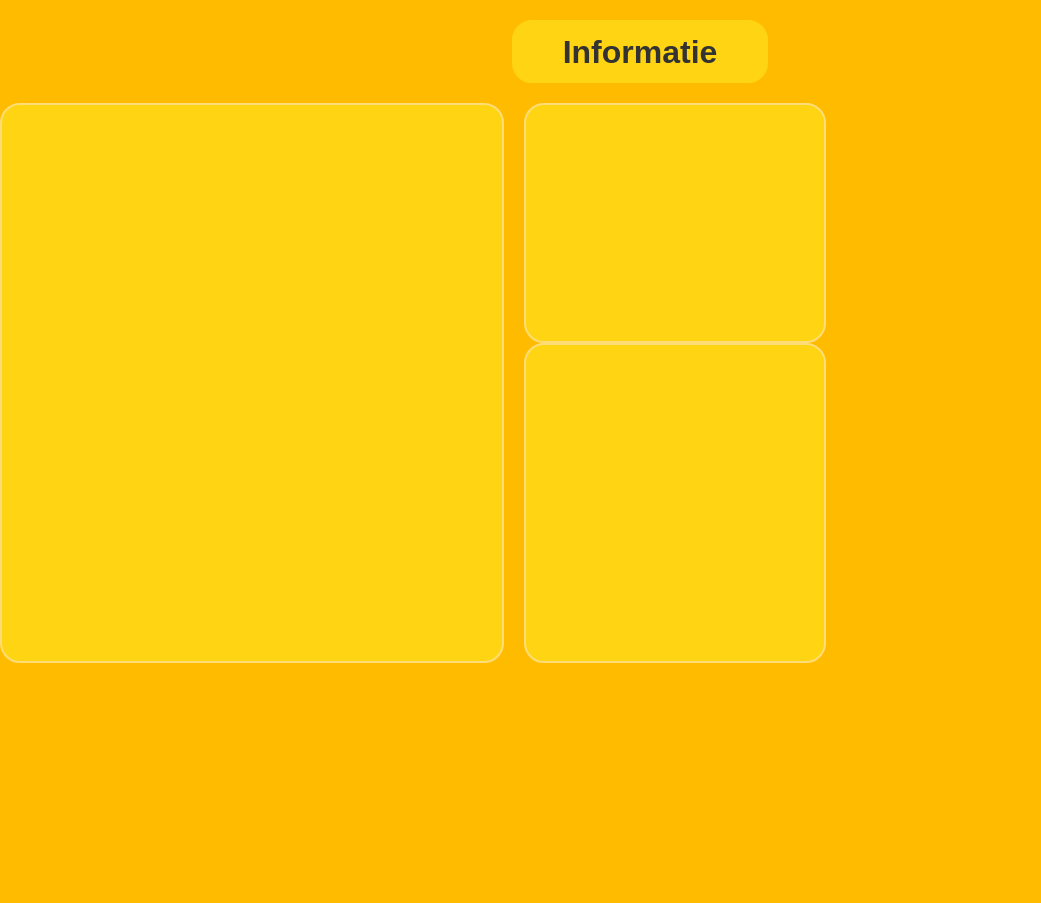
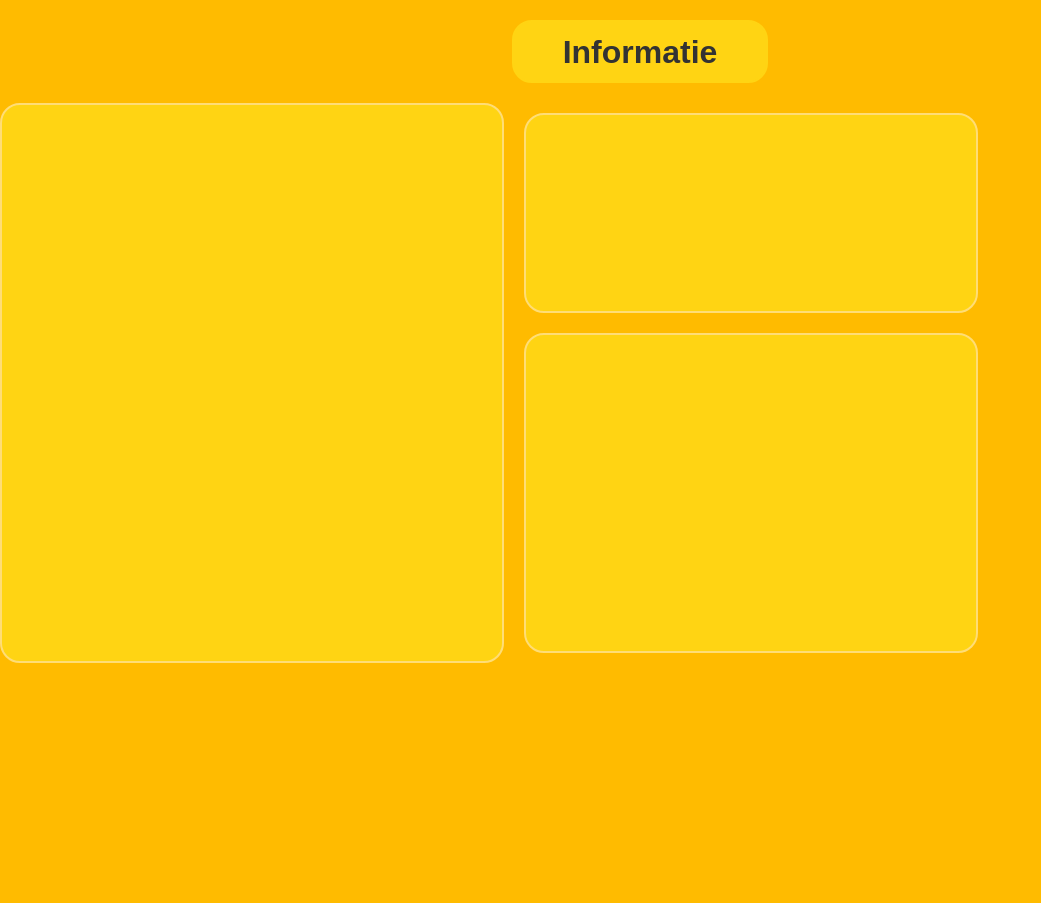
Before and after one commit to LO4E-SWD4-feb-MBO-CINEMAS/Groep2_Angela_Spuranthi, a PHP site: page /informatie.php in a window 1280 px wide. Shown: the part 115-1018 px from the top of the page, without its empty margins (0-1041 px from the left). Run offline with PHP 8.4, Linux system fonts and the light colour scheme; some web fonts are replaced.

Commit message:
style aanpassingen

```diff
--- a/CSS/Style.css
+++ b/CSS/Style.css
@@ -431,8 +431,9 @@
         display: flex;
         flex-direction: row;
         justify-content: flex-end;
-        height: 30vh;
-        width: 40%;
+        height: 25vh;
+        width: 60%;
+        margin-bottom: 20px;
         background-color: #ffd413;
         border: 2px solid #ffdd76;
         border-radius: 20px;
@@ -442,7 +443,7 @@
         flex-direction: row;
         justify-content: flex-end;
         height: 40vh;
-        width: 40%;
+        width: 60%;
         background-color: #ffd413;
         border: 2px solid #ffdd76;
         border-radius: 20px;
```
